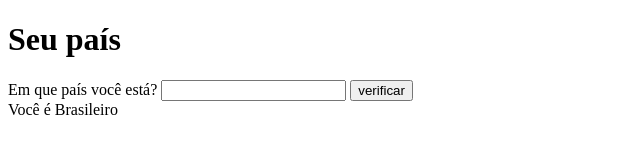
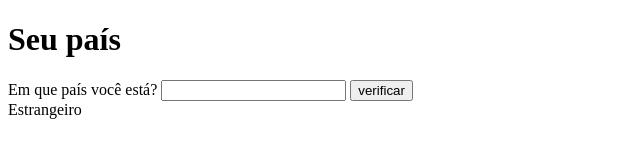
Before and after one commit to danielmmiranda/javascript, a plain HTML site: page exercicios/ex008/ex008.html in a window 1280 px wide. Both pictures are taken after a click on the button "verificar". Shown: the full height of the page, 0-640 px from the left. Drawn offline with Linux system fonts and the light colour scheme.

Commit message:
Update ex008.html

```diff
--- a/exercicios/ex008/ex008.html
+++ b/exercicios/ex008/ex008.html
@@ -19,7 +19,7 @@
         var res = window.document.getElementById('r')
 
         function ver() {
-            if (pais = "Brasil"){
+            if (pais == "Brasil"){
                 res.innerHTML = ("Você é Brasileiro")
             } else {res.innerHTML = ("Estrangeiro")}
             }
```
